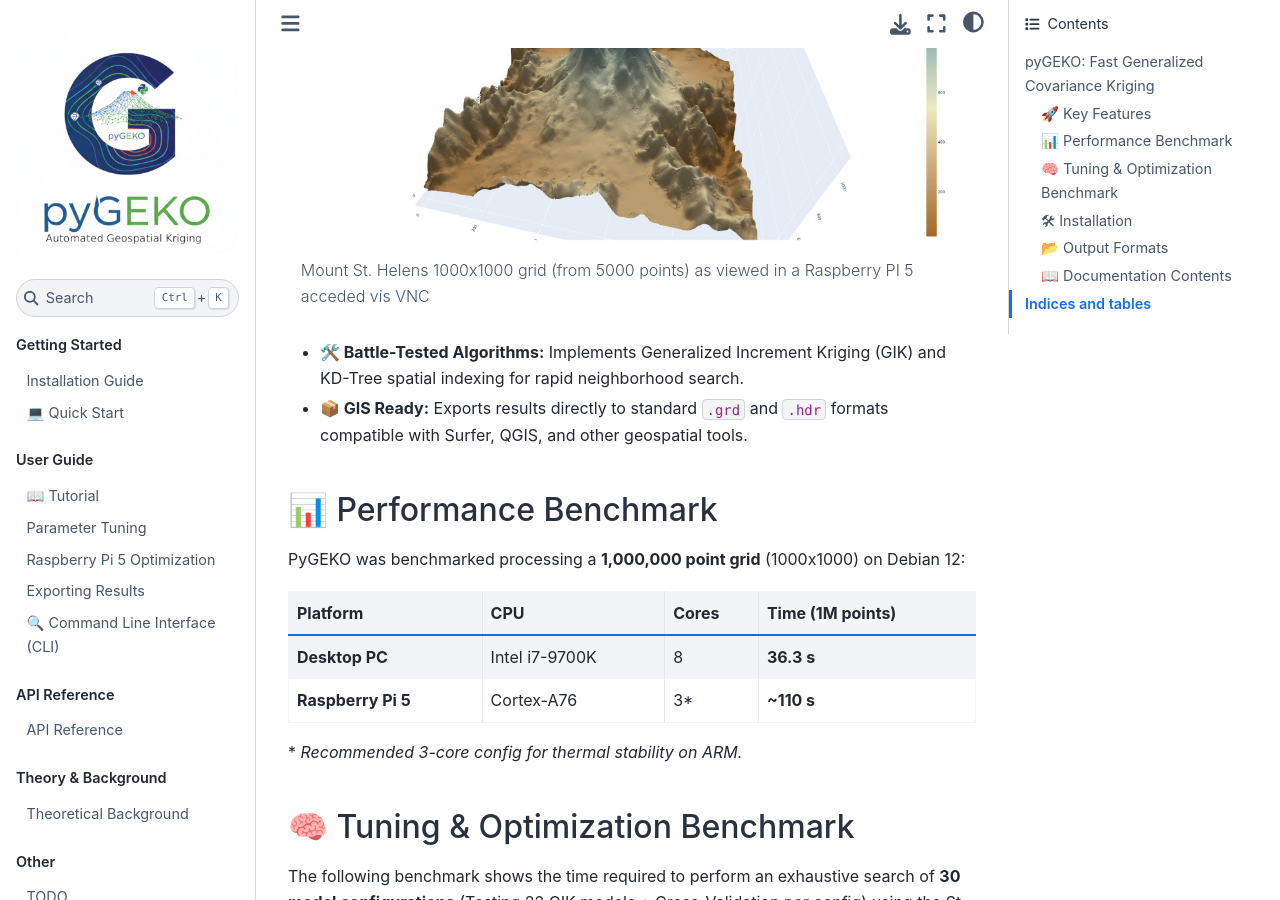
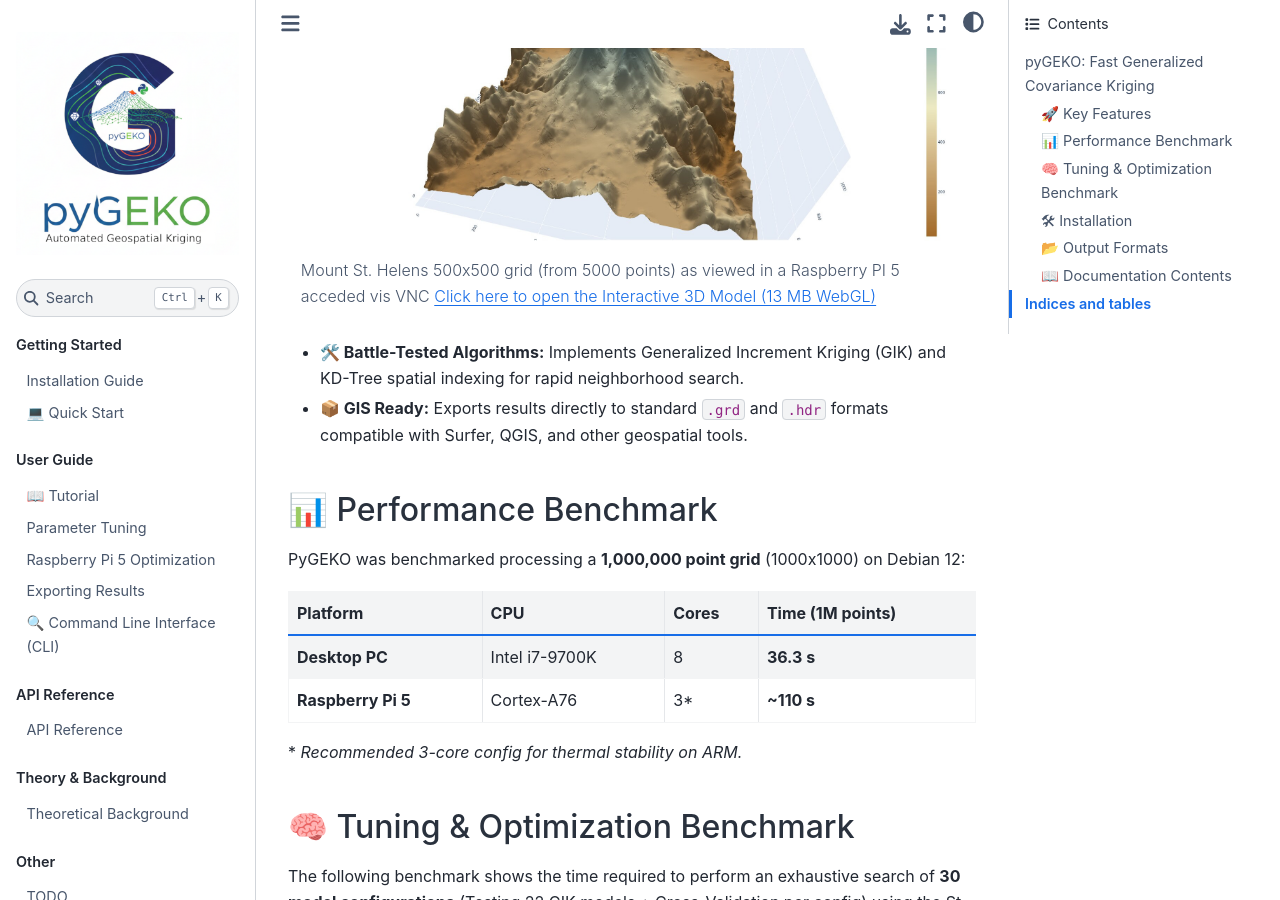
Before and after one commit to jccsvq/pygeko, a Sphinx documentation site: the page built from docs/source/index.rst, in a window 1280 px wide and 900 px high, scrolled down 1017 px. Built offline with Sphinx 7.4.7 and the Sphinx Book theme 1.1.4, drawn with Linux system fonts in a browser that asks for light colours.

Commit message:
Adding 3D model for docs.
Signed-off-by: jccsvq <jccsvq@gmail.com>

```diff
--- a/docs/source/index.rst
+++ b/docs/source/index.rst
@@ -30,11 +30,11 @@ Designed for efficiency, pyGEKO runs seamlessly on high-end x86 workstations and
 * **🎨 GPU Visualization:** Generates interactive 3D surfaces using Plotly (WebGL), optimized for smooth rendering even over VNC remote connections.
 
 .. figure:: /_static/msh-rpi.jpg
-   :target: https://jccsvq.github.io/pygeko/assets/msh-rpi.jpg
    :align: center
-   :alt: Mount St. Helens 1000x1000 grid as viewed in a Raspberry PI 5 acceded vis VNC
+   :alt: Mount St. Helens 1000x1000 grid as viewed in a Raspberry PI 5 acceded vis VNC center
 
-   Mount St. Helens 1000x1000 grid (from 5000 points) as viewed in a Raspberry PI 5 acceded vis VNC
+   Mount St. Helens 500x500 grid (from 5000 points) as viewed in a Raspberry PI 5 acceded vis VNC
+   `Click here to open the Interactive 3D Model (13 MB WebGL) <https://jccsvq.github.io/pygeko/docs/web_models/msh_3d_500.html>`_
 
 * **🛠️ Battle-Tested Algorithms:** Implements Generalized Increment Kriging (GIK) and KD-Tree spatial indexing for rapid neighborhood search.
 * **📦 GIS Ready:** Exports results directly to standard ``.grd`` and ``.hdr`` formats compatible with Surfer, QGIS, and other geospatial tools.
```
Also changed, not shown: README.md (+1 -0 lines), docs/source/guide/tutorial.md (+6 -1 lines).
